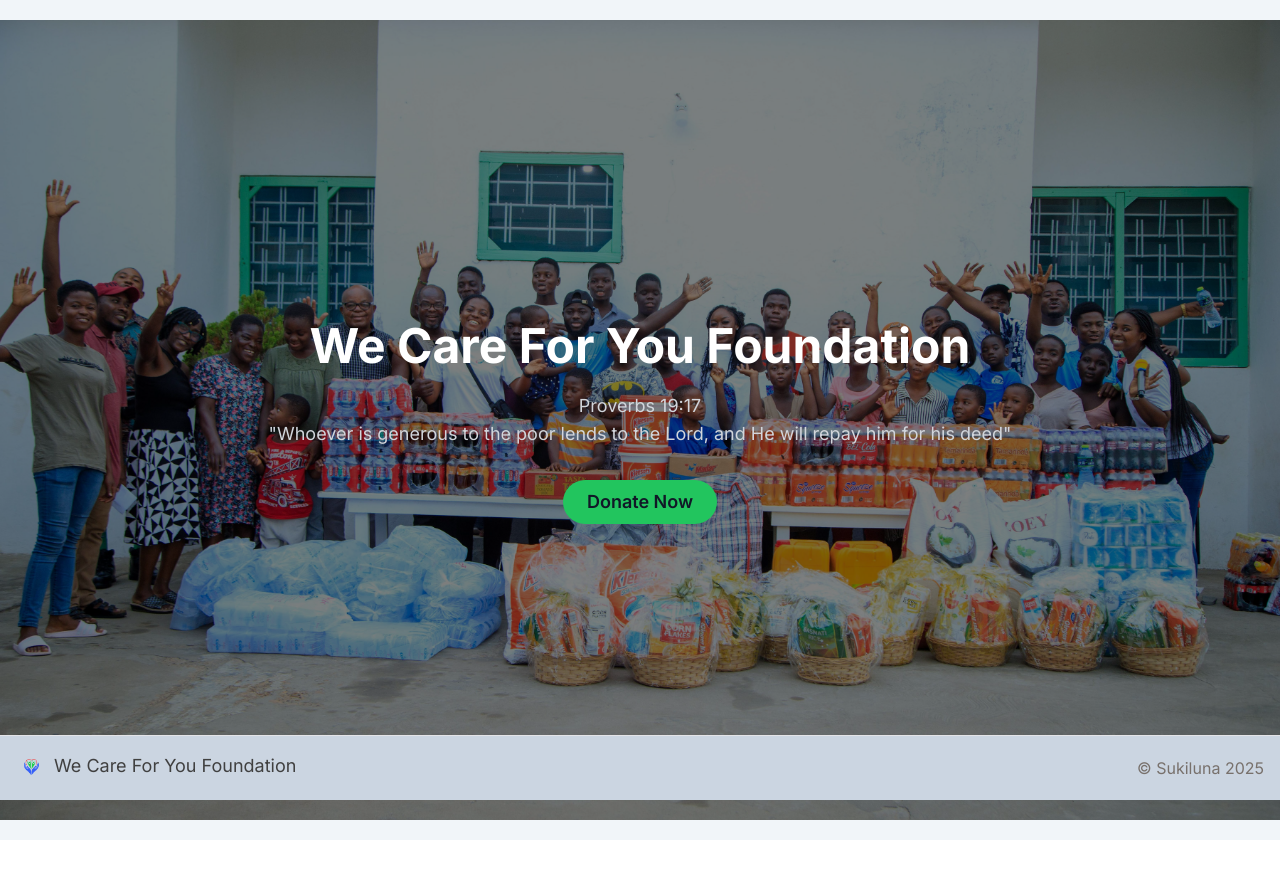
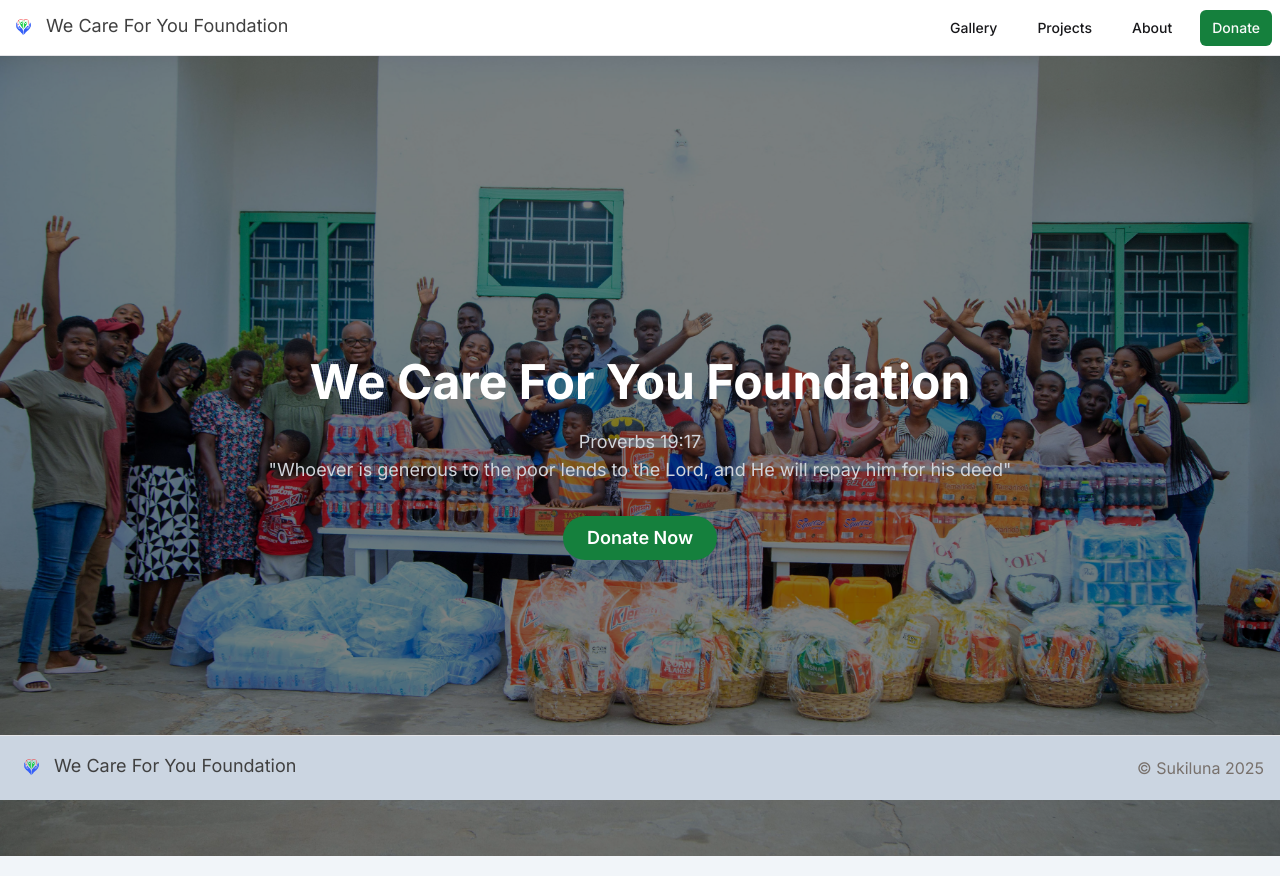
Before and after one commit to lunar-potato/wecare4u, a Next.js app in the folder wecare4u/: page / in a window 1280 px wide. Before the commit the page ends 840 px from the top, so only its background shows below. Built offline with nearby package versions, Linux system fonts and the light colour scheme.

Commit message:
Finished navbar and footer i guess, made changes to button colors

```diff
--- a/wecare4u/app/(home)/_components/heroBanner.tsx
+++ b/wecare4u/app/(home)/_components/heroBanner.tsx
@@ -25,8 +25,8 @@
               him for his deed"
             </div>
             <a
-              href="#"
-              className="bg-green-500 text-gray-900 hover:bg-green-400 py-2 px-6 rounded-full text-lg font-semibold transition duration-300 ease-in-out transform hover:scale-105 hover:shadow-lg"
+              href="/donate"
+              className="bg-green-700 text-white-900 hover:bg-green-800 py-2 px-6 rounded-full text-lg font-semibold transition duration-300 ease-in-out transform hover:scale-105 hover:shadow-lg"
             >
               Donate Now
             </a>
--- a/wecare4u/app/(home)/_components/navbar.tsx
+++ b/wecare4u/app/(home)/_components/navbar.tsx
@@ -1,13 +1,33 @@
 import { Logo } from "@/components/logo";
+import { Button } from "@/components/ui/button";
 import Link from "next/link";
 
 export const Navbar = () => {
     return (
-        <nav className="fixed top-0 w-full h-14 px-4 border-b shadow-sm bg-white flex items-center">
+        <nav className="fixed top-0 w-full h-14 px-2 border-b shadow-sm bg-white flex items-center">
             <div className="md:max-w-screen-2xl mx-auto flex items-center w-full justify-between">
                 <Logo/>
                 <div className="space-x-4 md:block md:w-auto flex items-center justify-between w-full">
-
+                    <Button size="sm" variant="link" asChild>
+                        <Link href="/gallery">
+                        Gallery
+                        </Link>
+                    </Button>
+                    <Button size="sm" variant="link" asChild>
+                        <Link href="/gallery">
+                        Projects
+                        </Link>
+                    </Button>
+                    <Button size="sm" variant="link" asChild>
+                        <Link href="/gallery">
+                        About
+                        </Link>
+                    </Button>
+                    <Button size="sm" variant="primary" asChild>
+                        <Link href="/gallery">
+                        Donate
+                        </Link>
+                    </Button>
                 </div>
             </div>
         </nav>
--- a/wecare4u/app/(home)/layout.tsx
+++ b/wecare4u/app/(home)/layout.tsx
@@ -1,4 +1,5 @@
 import { Footer } from "./_components/footer";
+import { Navbar } from "./_components/navbar";
 
 const mainHome = ({
     children
@@ -7,7 +8,8 @@
 }) => {
     return (
         <div className="h-full bg-slate-100">
-            <main className="pt-5 pb-5 bg-slate-100">
+            <Navbar/>
+            <main className="pt-14 pb-5 bg-slate-100">
                 {children}
             </main>
             <Footer/>
--- /dev/null
+++ b/wecare4u/components/ui/button.tsx
@@ -0,0 +1,57 @@
+import * as React from "react";
+import { Slot } from "@radix-ui/react-slot";
+import { cva, type VariantProps } from "class-variance-authority";
+
+import { cn } from "@/lib/utils";
+
+const buttonVariants = cva(
+  "inline-flex items-center justify-center whitespace-nowrap rounded-md text-sm font-medium ring-offset-background transition-colors focus-visible:outline-none focus-visible:ring-2 focus-visible:ring-ring focus-visible:ring-offset-2 disabled:pointer-events-none disabled:opacity-50",
+  {
+    variants: {
+      variant: {
+        default: "bg-primary text-primary-foreground hover:bg-primary/90",
+        destructive:
+          "bg-destructive text-destructive-foreground hover:bg-destructive/90",
+        outline:
+          "border border-input bg-background hover:bg-accent hover:text-accent-foreground",
+        secondary:
+          "bg-secondary text-secondary-foreground hover:bg-secondary/80",
+        ghost: "hover:bg-accent hover:text-accent-foreground",
+        link: "text-primary underline-offset-4 hover:underline",
+        primary: "bg-green-700 text-primary-foreground hover:bg-green-700/90",
+      },
+      size: {
+        default: "h-10 px-4 py-2",
+        sm: "h-9 rounded-md px-3",
+        lg: "h-11 rounded-md px-8",
+        icon: "h-10 w-10",
+      },
+    },
+    defaultVariants: {
+      variant: "default",
+      size: "default",
+    },
+  }
+);
+
+export interface ButtonProps
+  extends React.ButtonHTMLAttributes<HTMLButtonElement>,
+    VariantProps<typeof buttonVariants> {
+  asChild?: boolean;
+}
+
+const Button = React.forwardRef<HTMLButtonElement, ButtonProps>(
+  ({ className, variant, size, asChild = false, ...props }, ref) => {
+    const Comp = asChild ? Slot : "button";
+    return (
+      <Comp
+        className={cn(buttonVariants({ variant, size, className }))}
+        ref={ref}
+        {...props}
+      />
+    );
+  }
+);
+Button.displayName = "Button";
+
+export { Button, buttonVariants };
--- a/wecare4u/package.json
+++ b/wecare4u/package.json
@@ -9,6 +9,7 @@
     "lint": "next lint"
   },
   "dependencies": {
+    "@radix-ui/react-slot": "^1.1.2",
     "class-variance-authority": "^0.7.1",
     "clsx": "^2.1.1",
     "lucide-react": "^0.475.0",
```
Also changed, not shown: 1 other file (tests, documents, lock files or other folders).
